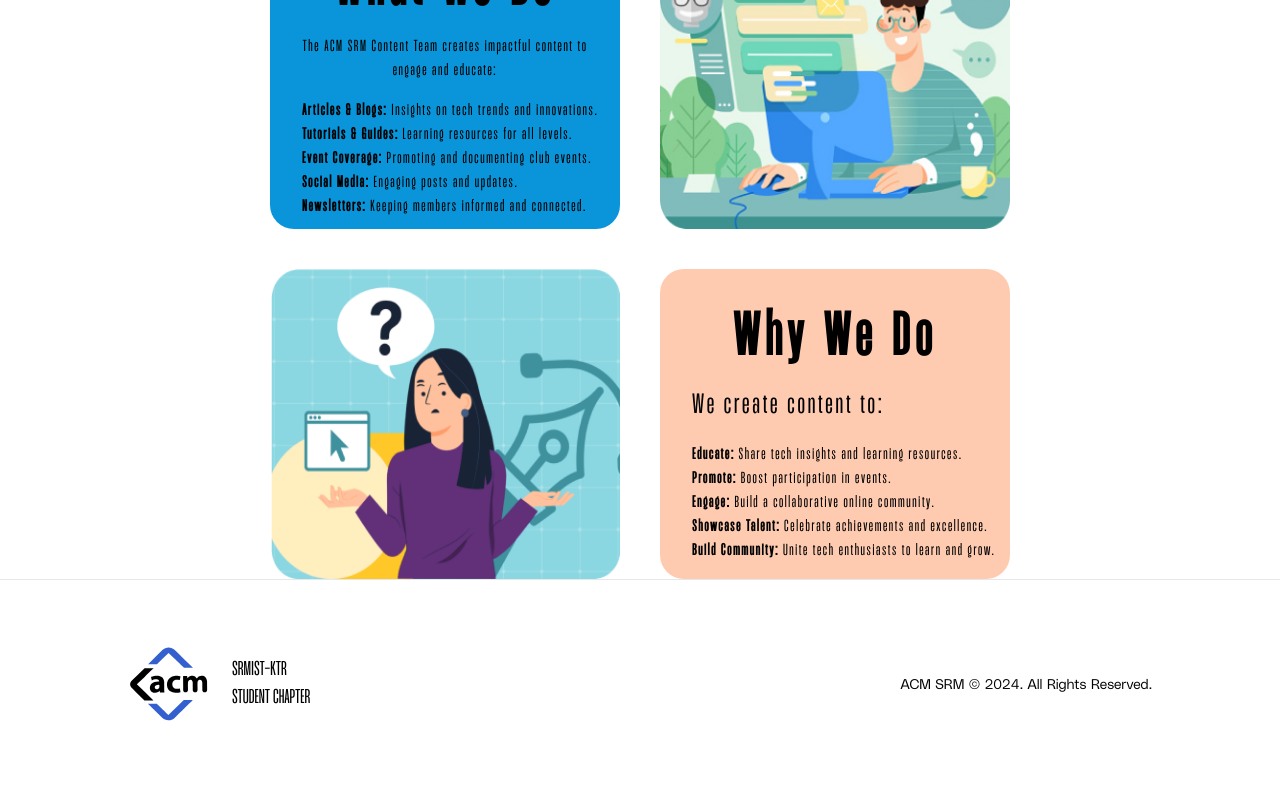
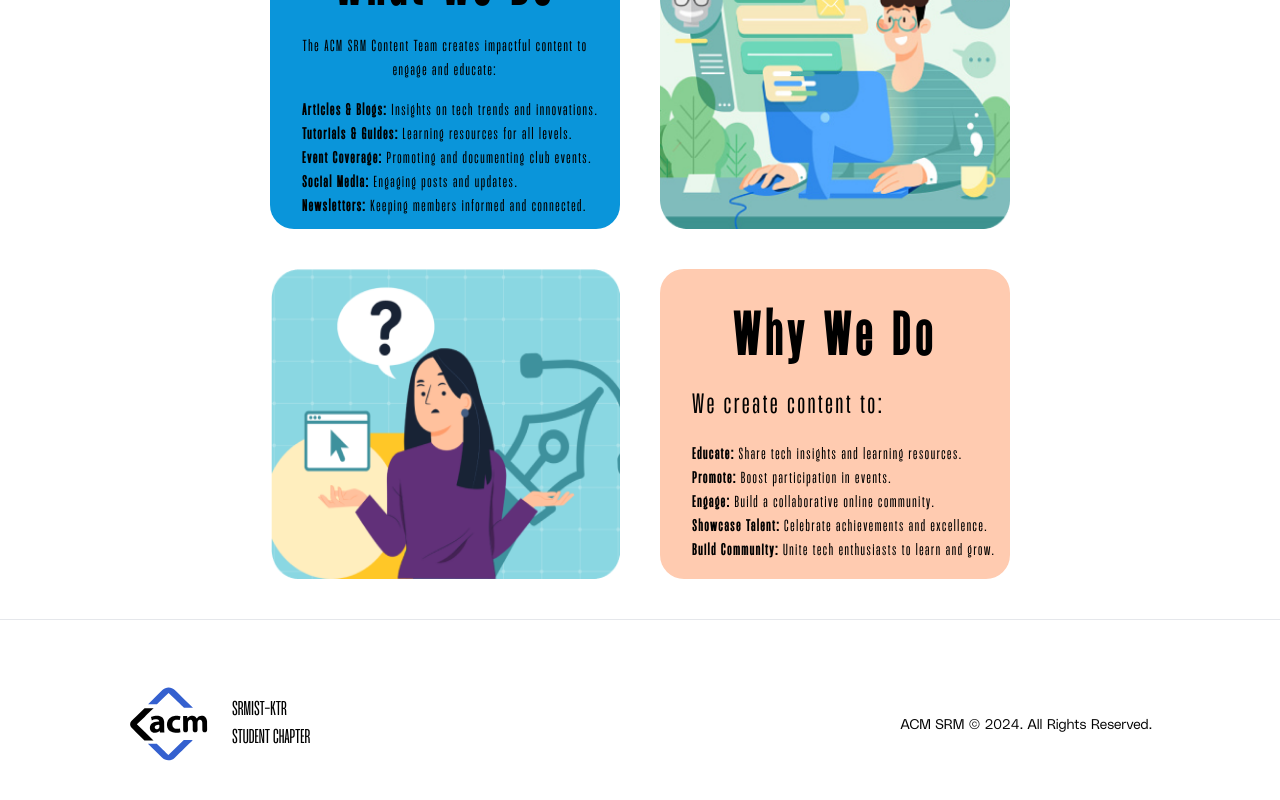
Before and after one commit to ACM-SRM-Student-Chapter/acm-srm-website, a Next.js app: page /about in a window 1280 px wide. Shown: the part 1659-2459 px from the top of the page. Built offline with nearby package versions, Linux system fonts and the light colour scheme.

Commit message:
little spacing added

```diff
--- a/src/app/about/page.tsx
+++ b/src/app/about/page.tsx
@@ -118,7 +118,7 @@
 
           </div>
 
-          <div className="flex flex-row justify-center items-center gap-2 md:gap-5 lg:gap-10 pt-4 md:pt-6 lg:pt-10">
+          <div className="flex flex-row justify-center items-center gap-2 md:gap-5 lg:gap-10 pt-4 md:pt-6 lg:pt-10 pb-10">
 
           <Image
                 src={a3}
```
